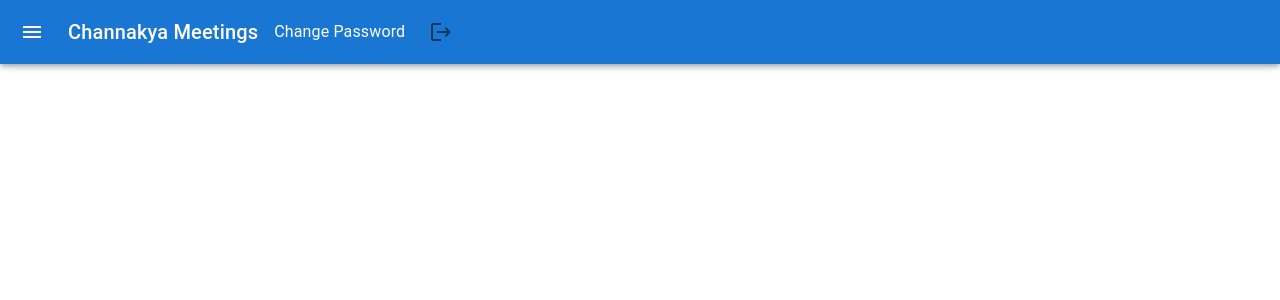
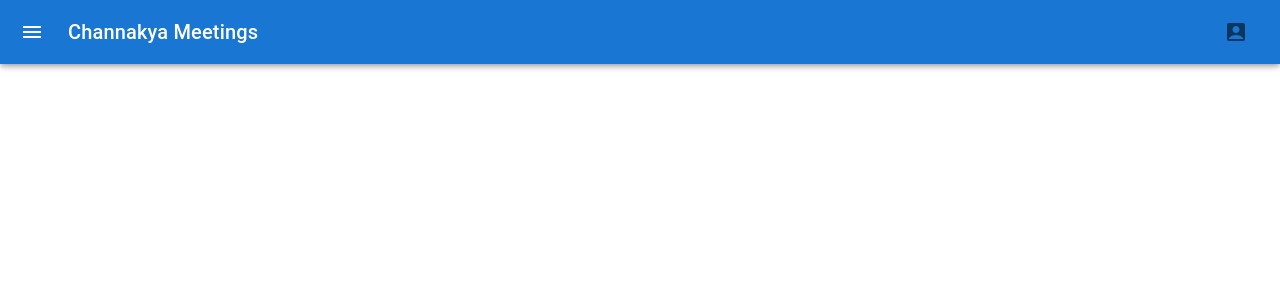
Before and after one commit to sabbbin/meeting, a React (Vite) app: page / in a window 1280 px wide. Shown: the top 300 px of the page. Built offline with nearby package versions, Linux system fonts and the light colour scheme.

Commit message:
feat: changed design

```diff
--- a/src/pages/baseLayout.tsx
+++ b/src/pages/baseLayout.tsx
@@ -17,12 +17,12 @@ import { Outlet } from 'react-router-dom';
 import { Roles } from '../roles/roles';
 import Navlist from '../route/NavListItem';
 import MeetingRoomIcon from '@mui/icons-material/MeetingRoom';
-import { CalendarMonth, } from '@mui/icons-material';
+import { AccountBalanceOutlined, AccountBox, AccountBoxOutlined, AccountBoxRounded, CalendarMonth, } from '@mui/icons-material';
 import GroupsIcon from '@mui/icons-material/Groups';
 import LogoutIcon from '@mui/icons-material/Logout';
 import ChangePasswordDialog from '../dialog/changePasswordDialog copy';
 import { IUser } from '../Tables/userTable';
-import { MenuItem } from '@mui/material';
+import { Menu, MenuItem } from '@mui/material';
 
 const drawerWidth = 240;
 
@@ -86,6 +86,15 @@ const DrawerHeader = styled('div')(({ theme }) => ({
 
 
 export default function BaseLayout() {
+
+  const [anchorEl, setAnchorEl] = React.useState<null | HTMLElement>(null);
+  const openUserInfo = Boolean(anchorEl);
+  const handleClick = (event: React.MouseEvent<HTMLElement>) => {
+    setAnchorEl(event.currentTarget);
+  };
+  const handleClose = () => {
+    setAnchorEl(null);
+  };
   const theme = useTheme();
   const [open, setOpen] = React.useState(false);
 
@@ -149,7 +158,7 @@ export default function BaseLayout() {
     <Box sx={{ display: 'flex' }}>
       <CssBaseline />
       <AppBar position="fixed" open={open}>
-        <Toolbar >
+        <Toolbar sx={{ justifyContent: 'space-between' }} >
           <ChangePasswordDialog
             open={isResetPassword}
             onChangePasswordDiscardDialog={() => {
@@ -160,6 +169,7 @@ export default function BaseLayout() {
             }}
             toEditChangePasswprd={isforMenu!}
           />
+          <Box sx={{ display: 'flex', alignItems: 'center' }}>
             <IconButton
               color="inherit"
               aria-label="open drawer"
@@ -172,17 +182,33 @@ export default function BaseLayout() {
             <Typography variant="h6" noWrap component="div">
               Channakya Meetings
             </Typography>
-          <MenuItem
-            onClick={() => {
+
+          </Box>
+          <Menu
+            anchorEl={anchorEl}
+            open={openUserInfo}
+            onClose={handleClose}
+            anchorOrigin={{
+              vertical: 'top',
+              horizontal: 'left',
+            }}
+            transformOrigin={{
+              vertical: 'top',
+              horizontal: 'left',
+            }}>
+            <MenuItem> Username</MenuItem>
+
+            <MenuItem onClick={() => {
               setisResetPassword(true)
 
-            }}>
-            Change Password
-          </MenuItem>
-          <IconButton onClick={handleLogOut} >
-            <LogoutIcon />
+            }}>  Change Password</MenuItem>
+            <Divider />
+            <MenuItem onClick={handleLogOut}>
+              <LogoutIcon />Logout</MenuItem>
+          </Menu>
+          <IconButton onClick={handleClick}>
+            <AccountBox />
           </IconButton>
-
         </Toolbar>
       </AppBar>
       <Drawer
```
Also changed, not shown: src/pages/dashboard.tsx (deleted, +0 -7 lines). Lines whose indentation alone changed are shown as unchanged.
